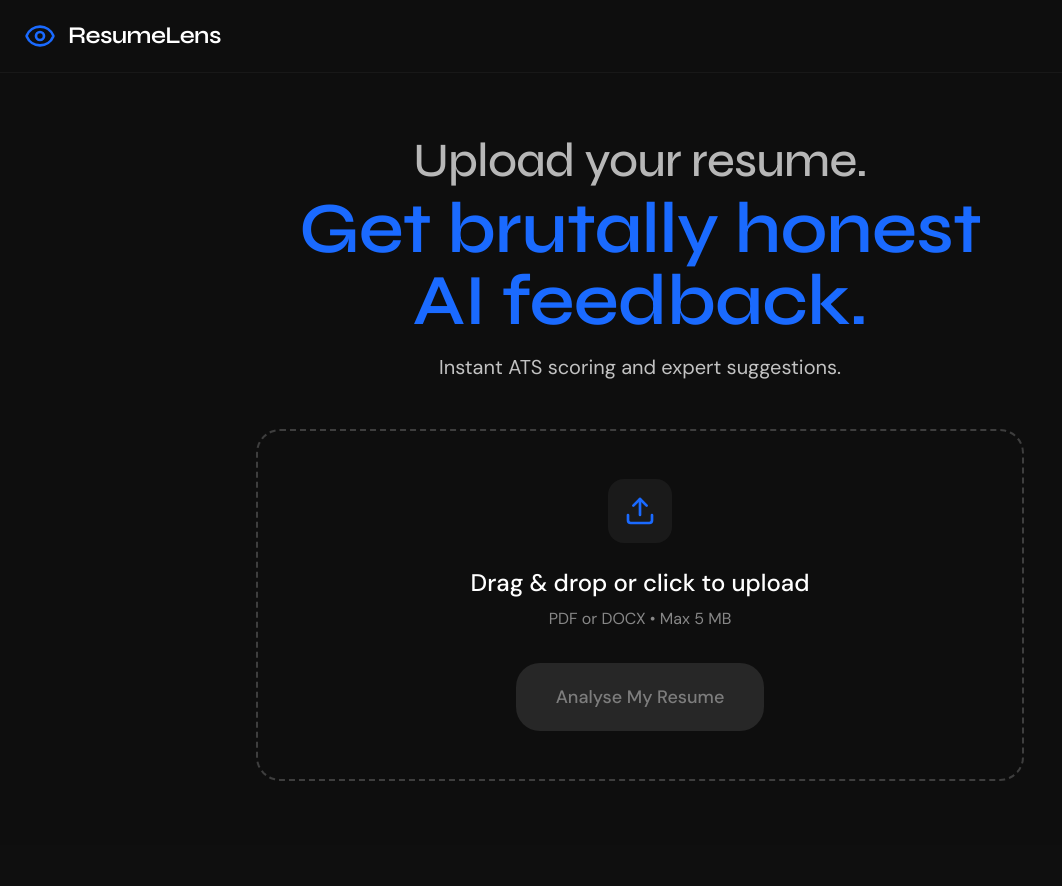
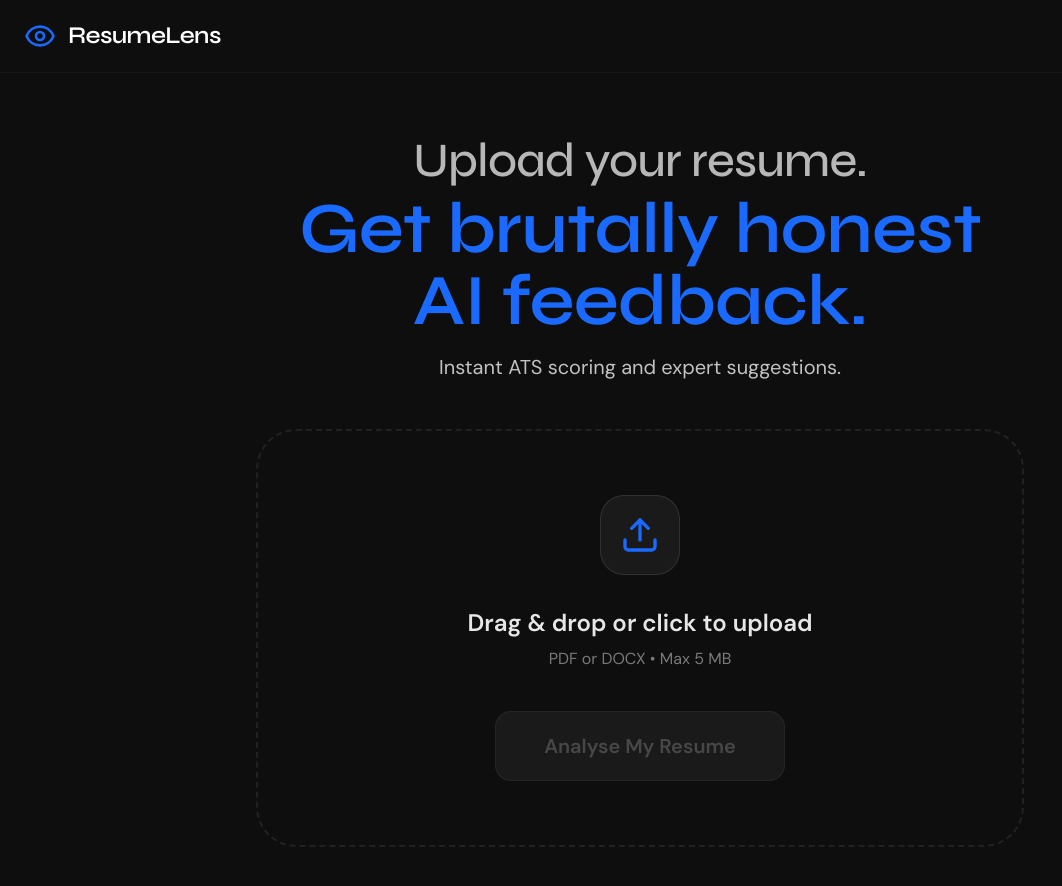
Before and after one commit to lakshayNewatia/ResumeLens, a React (Vite) app in the folder Client/: page / in a window 1280 px wide. Shown: the top 886 px of the page, without its empty margins (0-1062 px from the left). Before the commit the page ends 845 px from the top, so only its background shows below. Built offline with nearby package versions, Linux system fonts and the light colour scheme; the HTML template or start-up script is replaced by a standard one.

Commit message:
Refactor UploadZone component with improved styles

```diff
--- a/Client/src/components/UploadZone.jsx
+++ b/Client/src/components/UploadZone.jsx
@@ -26,54 +26,65 @@ export default function UploadZone({ file, setFile, onAnalyse }) {
   return (
     <div
       {...getRootProps()}
-      className={`upload-zone border-2 border-dashed rounded-3xl p-12 text-center transition-all ${
-        isDragActive ? 'drag-active bg-accent/5' : 'border-white/20 hover:border-white/40'
+      className={`group upload-zone border-2 border-dashed rounded-[2.5rem] p-16 text-center transition-all duration-300 cursor-pointer ${
+        isDragActive
+          ? 'border-brand-blue bg-brand-blue/5'
+          : 'border-brand-gray/20 hover:border-brand-blue/40 hover:bg-white/[0.02]'
       }`}
     >
       <input {...getInputProps()} />
 
-      <div className="mx-auto w-16 h-16 rounded-2xl bg-white/5 flex items-center justify-center mb-6">
-        <Upload className="w-8 h-8 text-accent" />
-      </div>
+      {/* Animated Icon Container */}
+      <motion.div
+        whileHover={{ y: -8, scale: 1.05 }}
+        transition={{ type: "spring", stiffness: 300, damping: 15 }}
+        className="mx-auto w-20 h-20 rounded-3xl bg-white/5 border border-white/10 flex items-center justify-center mb-8 group-hover:border-brand-blue/30 transition-colors"
+      >
+        <Upload className={`w-10 h-10 transition-colors duration-300 ${isDragActive ? 'text-brand-lime' : 'text-brand-blue'}`} />
+      </motion.div>
 
-      <p className="text-2xl font-medium mb-2">
-        {isDragActive ? 'Drop your resume here' : 'Drag & drop or click to upload'}
+      <p className="text-2xl font-semibold mb-2 text-white/90">
+        {isDragActive ? 'Drop it here' : 'Drag & drop or click to upload'}
       </p>
-      <p className="text-white/50 mb-8">PDF or DOCX • Max 5 MB</p>
+      <p className="text-brand-light/60 mb-10 text-base">PDF or DOCX • Max 5 MB</p>
 
       {file ? (
         <motion.div
-          initial={{ scale: 0.95 }}
-          animate={{ scale: 1 }}
-          className="inline-flex items-center gap-x-4 bg-white/5 rounded-3xl px-6 py-4 mb-8"
+          initial={{ opacity: 0, scale: 0.9 }}
+          animate={{ opacity: 1, scale: 1 }}
+          className="inline-flex items-center gap-x-5 bg-white/5 border border-white/5 rounded-2xl px-6 py-4 mb-10 shadow-xl"
         >
-          <File className="w-5 h-5 text-accent" />
+          <div className="p-2 bg-brand-blue/10 rounded-lg">
+            <File className="w-6 h-6 text-brand-blue" />
+          </div>
           <div className="text-left">
-            <div className="font-medium">{file.name}</div>
-            <div className="text-xs text-white/50">
+            <div className="font-semibold text-white truncate max-w-[200px]">{file.name}</div>
+            <div className="text-sm text-brand-light/70">
               {(file.size / 1024 / 1024).toFixed(2)} MB
             </div>
           </div>
           <button
             onClick={(e) => { e.stopPropagation(); removeFile() }}
-            className="ml-auto text-white/40 hover:text-white"
+            className="ml-4 p-1 rounded-full hover:bg-white/10 text-white/30 hover:text-red-400 transition-colors"
           >
             <X className="w-5 h-5" />
           </button>
         </motion.div>
       ) : null}
 
+      <div className="flex justify-center">
         <button
           onClick={(e) => { e.stopPropagation(); onAnalyse() }}
           disabled={!file}
-        className={`px-10 py-5 rounded-3xl text-lg font-medium transition-all ${
+          className={`px-12 py-5 rounded-2xl text-xl font-bold transition-all duration-300 transform ${
             file
-            ? 'bg-accent text-black hover:bg-white hover:scale-105'
-            : 'bg-white/10 text-white/40 cursor-not-allowed'
+              ? 'bg-brand-purple text-black hover:bg-brand-lavender hover:-translate-y-1 shadow-[0_10px_40px_-10px_rgba(165,132,255,0.4)] active:scale-95'
+              : 'bg-white/5 text-white/20 cursor-not-allowed border border-white/5'
           }`}
         >
           Analyse My Resume
         </button>
       </div>
+    </div>
   )
 }
```
Lines whose indentation alone changed are shown as unchanged.
